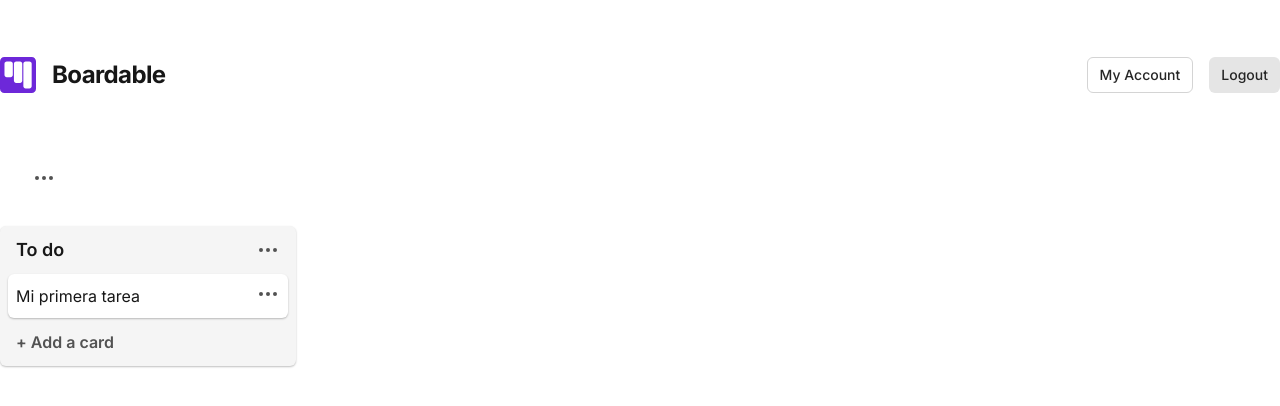
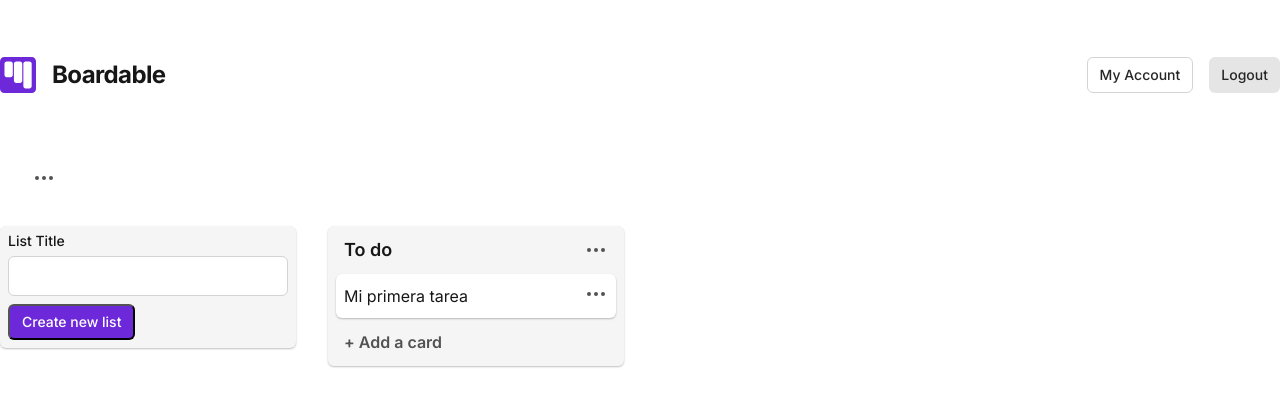
Before and after one commit to Esteve-Paredes/boardable-client, a React (Vite) app: page /boards/1 in a window 1280 px wide. Shown: the top 406 px of the page. Built offline with nearby package versions, Linux system fonts and the light colour scheme; a web font is replaced by a local one.

Commit message:
Fix componente title nad board

```diff
--- a/src/body/board/Board.tsx
+++ b/src/body/board/Board.tsx
@@ -1,10 +1,11 @@
-import { useNavigate, useParams } from "react-router-dom";
+import { useParams } from "react-router-dom";
 import more from "../../assets/more.svg";
 import styles from "./styles.module.css";
 import { useContext, useEffect, useState } from "react";
-import { fetchDelete, fetchGet, fetchPatch } from "../../utils/functions-fetch";
+import { fetchGet } from "../../utils/functions-fetch";
 import { URL } from "../../utils/variables";
 import { Page } from "../../App/App";
+import Title from "./title/Title";
 
 const board = {
   boardData: {},
@@ -14,11 +15,6 @@ const board = {
 
 function Board() {
   const [dataBoard, setDataBoard] = useState(board);
-  const [dropDown, setDropDown] = useState(false);
-  const [editData, setEditData] = useState(false);
-  const [titleEdit, setTitleEdit] = useState("");
-
-  const navigate = useNavigate();
 
   const { id } = useParams();
 
@@ -30,46 +26,6 @@ function Board() {
 
   const { currentPage, setCurrentPage } = pageContext;
   //
-
-  const onSubmit = async (event: React.FormEvent<HTMLFormElement>) => {
-    event.preventDefault();
-
-    const response = await fetchPatch(URL, `/boards/${id}`, {
-      title: titleEdit,
-    });
-    console.log(response.data.data);
-    setEditData(!editData);
-    setCurrentPage(!currentPage);
-  };
-
-  const inputEdit = (event: React.ChangeEvent<HTMLInputElement>) => {
-    const newValue = event.target.value;
-    setTitleEdit(newValue);
-  };
-
-  const optionMore = () => {
-    setDropDown(!dropDown);
-  };
-
-  const optionDropDown = async (
-    event: React.MouseEvent<HTMLButtonElement, MouseEvent>
-  ) => {
-    const option = event.currentTarget.value;
-    setDropDown(false);
-    if (option === "Edit") {
-      setEditData(!editData);
-    } else if (option === "Delete") {
-      const response = await fetchDelete(URL, `/boards/${id}`, {
-        headers: {
-          id: user.id,
-          username: user.username,
-          authorization: `Bearer ${user.token}`,
-        },
-      });
-      navigate("/");
-      console.log(response);
-    }
-  };
 
   const object = localStorage.getItem("user");
   const user = object && JSON.parse(object);
@@ -96,42 +52,21 @@ function Board() {
       className={styles.bodyBoard}
       style={{ background: `${dataBoard.color}` }}>
       <div className={styles.containerBoard}>
-        <div className={styles.containerTitle}>
-          <form onSubmit={onSubmit}>
-            <input
-              type="text"
-              className={styles.inputDisplay}
-              style={{ display: editData ? "flex" : "none" }}
-              onChange={inputEdit}
-            />
-            <button style={{ display: "none" }}></button>
+        <Title
+          dataBoard={dataBoard}
+          currentPage={currentPage}
+          setCurrentPage={setCurrentPage}
+        />
+        <div className={styles.containerMenuCards}>
+          <form className={styles.formCreateTable}>
+            <div className={styles.containerInputTable}>
+              <p className={styles.titleForm}>List Title</p>
+              <input className={styles.inputForm} type="text" />
+            </div>
+            <button className={styles.buttonCreateTable}>
+              Create new list
+            </button>
           </form>
-          <h1
-            className={styles.title}
-            style={{ display: editData ? "none" : "block" }}>
-            {dataBoard.title}
-          </h1>
-          <div className={styles.containerDropDown}>
-            <img onClick={optionMore} src={more} alt="more" />
-            <div
-              className={styles.dropDown}
-              style={{ display: dropDown ? "flex" : "none" }}>
-              <button
-                className={styles.option}
-                value="Edit"
-                onClick={optionDropDown}>
-                Edit
-              </button>
-              <button
-                className={styles.option}
-                value="Delete"
-                onClick={optionDropDown}>
-                Delete
-              </button>
-            </div>
-          </div>
-        </div>
-        <div className={styles.containerMenuCards}>
           <div className={styles.containerTasks}>
             <div className={styles.containerFlex}>
               <div>
--- a/src/body/board/styles.module.css
+++ b/src/body/board/styles.module.css
@@ -16,50 +16,6 @@
   flex-direction: column;
   align-items: flex-start;
   gap: 32px;
-}
-
-.containerTitle {
-  display: flex;
-  align-items: center;
-  gap: 16px;
-}
-
-.title {
-  color: #171717;
-  font-family: Inter;
-  font-size: 24px;
-  font-style: normal;
-  font-weight: 700;
-  line-height: 32px;
-}
-
-.containerDropDown {
-  position: relative;
-}
-
-.dropDown {
-  position: absolute;
-  display: flex;
-  min-width: 96px;
-  padding: 8px;
-  flex-direction: column;
-  align-items: flex-start;
-  gap: 4px;
-  border-radius: 6px;
-  background: #fff;
-  box-shadow: 0px 1px 2px 0px rgba(0, 0, 0, 0.25);
-}
-
-.option {
-  background-color: white;
-  border: none;
-
-  color: #171717;
-  font-family: Inter;
-  font-size: 14px;
-  font-style: normal;
-  font-weight: 500;
-  line-height: 20px;
 }
 
 .containerMenuCards {
@@ -90,19 +46,6 @@
   justify-content: space-between;
 }
 
-.inputDisplay {
-  display: flex;
-  height: 35px;
-  padding: 8px 12px;
-  align-items: flex-start;
-  gap: 4px;
-  align-self: stretch;
-  border-radius: 6px;
-  border: 1px solid #d4d4d4;
-  background: #fff;
-  box-sizing: border-box;
-}
-
 .subTitle {
   color: #171717;
   font-family: Inter;
@@ -125,7 +68,7 @@
 }
 
 .task {
-  color: var(--foreground, #171717);
+  color: #171717;
   font-family: Inter;
   font-size: 16px;
   font-style: normal;
@@ -135,17 +78,78 @@
 
 .containerAddCard {
   display: flex;
-  padding: 4px var(--spacing-2, 8px);
+  padding: 4px 8px;
   align-items: flex-start;
   gap: 4px;
   align-self: stretch;
 }
 
 .textAddCard {
-  color: var(--muted-foreground, #525252);
+  color: #525252;
   font-family: Inter;
   font-size: 16px;
   font-style: normal;
   font-weight: 600;
   line-height: 24px;
 }
+
+.formCreateTable {
+  display: flex;
+  width: 280px;
+  padding: 8px;
+  flex-direction: column;
+  align-items: flex-start;
+  gap: 8px;
+
+  border-radius: 6px;
+  background: #f5f5f5;
+  box-shadow: 0px 1px 2px 0px rgba(0, 0, 0, 0.25);
+}
+
+.containerInputTable {
+  display: flex;
+  flex-direction: column;
+  align-items: flex-start;
+  gap: 8px;
+  align-self: stretch;
+}
+
+.titleForm {
+  color: var(--foreground, #171717);
+  font-family: Inter;
+  font-size: 14px;
+  font-style: normal;
+  font-weight: 500;
+  line-height: 14px;
+}
+
+.inputForm {
+  display: flex;
+  height: 40px;
+  padding: 8px 12px;
+  align-items: flex-start;
+  gap: 4px;
+  align-self: stretch;
+  border-radius: 6px;
+  border: 1px solid #d4d4d4;
+  background: #fff;
+  box-sizing: border-box;
+}
+
+.buttonCreateTable {
+  display: flex;
+  height: 36px;
+  padding: 8px 12px;
+  justify-content: center;
+  align-items: center;
+  gap: 8px;
+  border-radius: 6px;
+  background: #6d28d9;
+
+  color: #fff;
+  font-family: Inter;
+  font-size: 14px;
+  font-style: normal;
+  font-weight: 500;
+  line-height: 20px;
+}
--- /dev/null
+++ b/src/body/board/title/Title.tsx
@@ -0,0 +1,111 @@
+import { useNavigate, useParams } from "react-router-dom";
+import { fetchDelete, fetchPatch } from "../../../utils/functions-fetch";
+import { URL } from "../../../utils/variables";
+import styles from "./styles.module.css";
+import more from "../../../assets/more.svg";
+import { useState } from "react";
+
+type dataBoard = {
+  boardData: object;
+  color: string;
+  title: string;
+};
+
+type PropsBoard = {
+  dataBoard: dataBoard;
+  currentPage: boolean;
+  setCurrentPage: React.Dispatch<React.SetStateAction<boolean>>;
+};
+
+function Title({ dataBoard, currentPage, setCurrentPage }: PropsBoard) {
+  const [dropDown, setDropDown] = useState(false);
+  const [editData, setEditData] = useState(false);
+  const [titleEdit, setTitleEdit] = useState("");
+
+  const navigate = useNavigate();
+
+  const { id } = useParams();
+
+  const onSubmit = async (event: React.FormEvent<HTMLFormElement>) => {
+    event.preventDefault();
+
+    const response = await fetchPatch(URL, `/boards/${id}`, {
+      title: titleEdit,
+    });
+    console.log(response.data.data);
+    setEditData(!editData);
+    setCurrentPage(!currentPage);
+  };
+
+  const inputEdit = (event: React.ChangeEvent<HTMLInputElement>) => {
+    const newValue = event.target.value;
+    setTitleEdit(newValue);
+  };
+
+  const optionMore = () => {
+    setDropDown(!dropDown);
+  };
+
+  const object = localStorage.getItem("user");
+  const user = object && JSON.parse(object);
+
+  const optionDropDown = async (
+    event: React.MouseEvent<HTMLButtonElement, MouseEvent>
+  ) => {
+    const option = event.currentTarget.value;
+    setDropDown(false);
+    if (option === "Edit") {
+      setEditData(!editData);
+    } else if (option === "Delete") {
+      const response = await fetchDelete(URL, `/boards/${id}`, {
+        headers: {
+          id: user.id,
+          username: user.username,
+          authorization: `Bearer ${user.token}`,
+        },
+      });
+      navigate("/");
+      console.log(response);
+    }
+  };
+
+  return (
+    <div className={styles.containerTitle}>
+      <form onSubmit={onSubmit}>
+        <input
+          type="text"
+          className={styles.inputDisplay}
+          style={{ display: editData ? "flex" : "none" }}
+          onChange={inputEdit}
+        />
+        <button style={{ display: "none" }}></button>
+      </form>
+      <h1
+        className={styles.title}
+        style={{ display: editData ? "none" : "block" }}>
+        {dataBoard.title}
+      </h1>
+      <div className={styles.containerDropDown}>
+        <img onClick={optionMore} src={more} alt="more" />
+        <div
+          className={styles.dropDown}
+          style={{ display: dropDown ? "flex" : "none" }}>
+          <button
+            className={styles.option}
+            value="Edit"
+            onClick={optionDropDown}>
+            Edit
+          </button>
+          <button
+            className={styles.option}
+            value="Delete"
+            onClick={optionDropDown}>
+            Delete
+          </button>
+        </div>
+      </div>
+    </div>
+  );
+}
+
+export default Title;
--- /dev/null
+++ b/src/body/board/title/styles.module.css
@@ -0,0 +1,56 @@
+.containerTitle {
+  display: flex;
+  align-items: center;
+  gap: 16px;
+}
+
+.title {
+  color: #171717;
+  font-family: Inter;
+  font-size: 24px;
+  font-style: normal;
+  font-weight: 700;
+  line-height: 32px;
+}
+
+.containerDropDown {
+  position: relative;
+}
+
+.dropDown {
+  position: absolute;
+  display: flex;
+  min-width: 96px;
+  padding: 8px;
+  flex-direction: column;
+  align-items: flex-start;
+  gap: 4px;
+  border-radius: 6px;
+  background: #fff;
+  box-shadow: 0px 1px 2px 0px rgba(0, 0, 0, 0.25);
+}
+
+.option {
+  background-color: white;
+  border: none;
+
+  color: #171717;
+  font-family: Inter;
+  font-size: 14px;
+  font-style: normal;
+  font-weight: 500;
+  line-height: 20px;
+}
+
+.inputDisplay {
+  display: flex;
+  height: 35px;
+  padding: 8px 12px;
+  align-items: flex-start;
+  gap: 4px;
+  align-self: stretch;
+  border-radius: 6px;
+  border: 1px solid #d4d4d4;
+  background: #fff;
+  box-sizing: border-box;
+}
```
